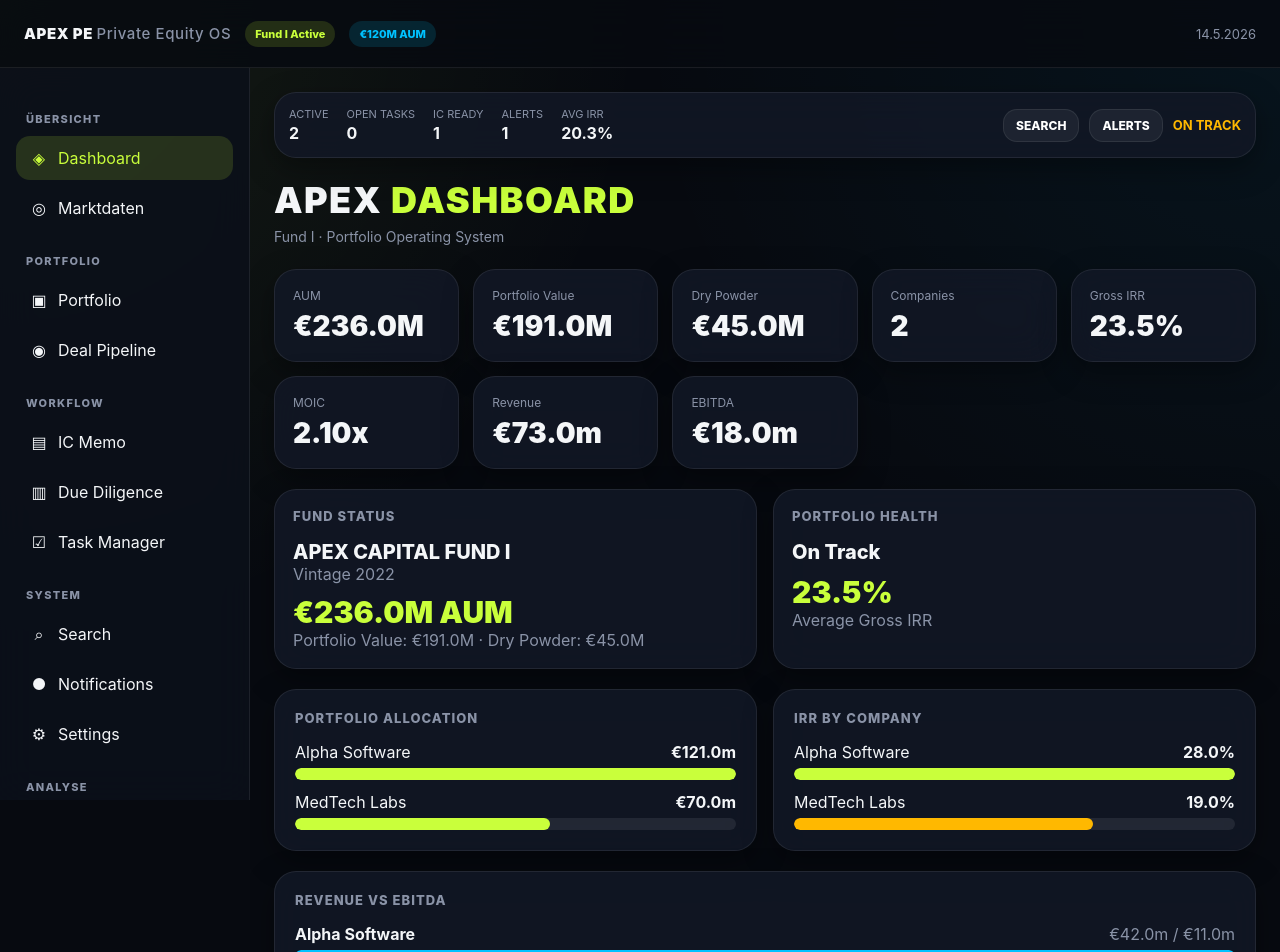
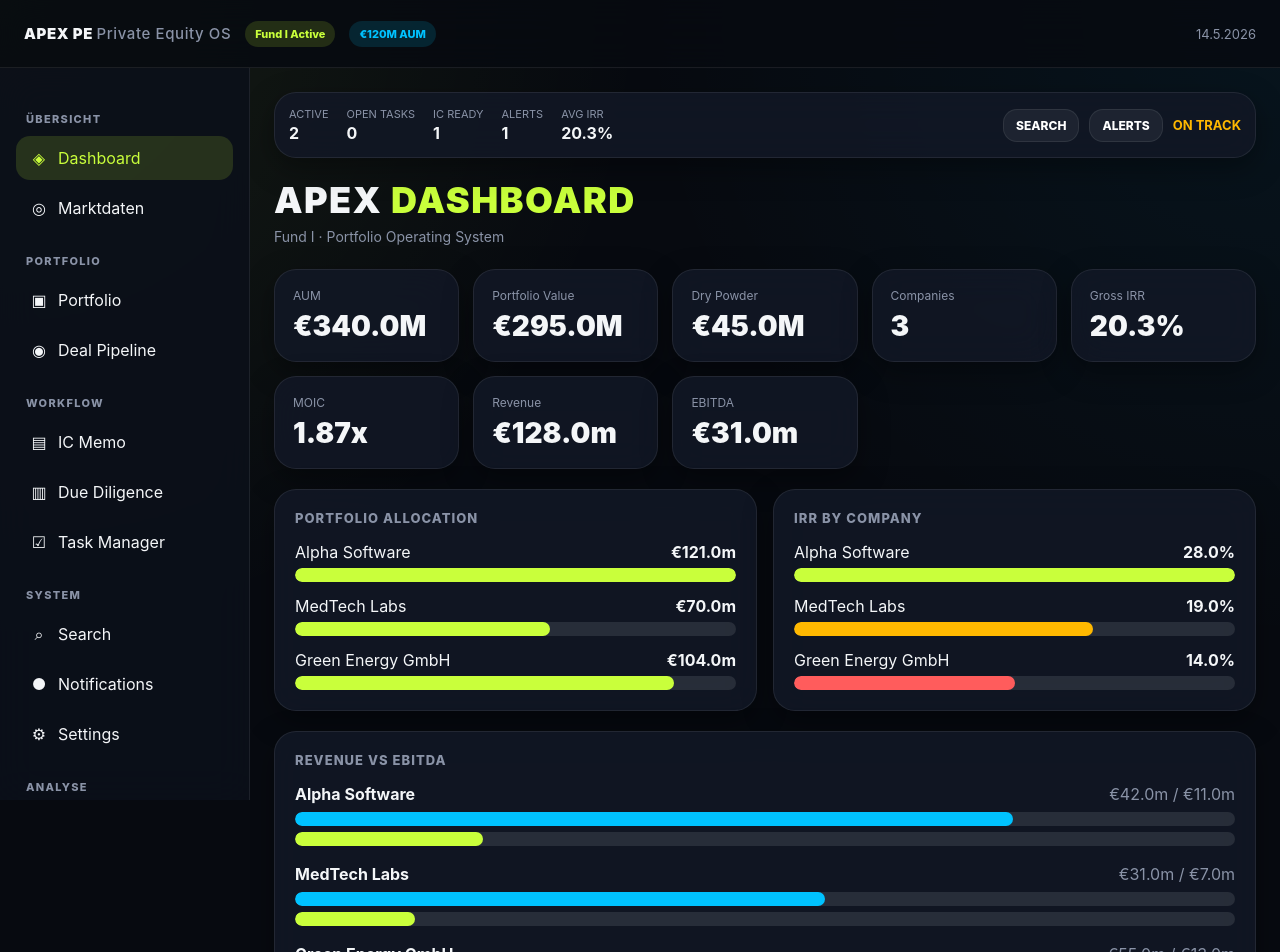
Before and after one commit to somatic3000-dev/apex-pe-app, a React (Vite) app: page / in a window 1280 px wide. Shown: the top 952 px of the page. Built offline with nearby package versions, Linux system fonts and the light colour scheme.

Commit message:
Dashboard.jsx aktualisieren

```diff
--- a/src/pages/Dashboard.jsx
+++ b/src/pages/Dashboard.jsx
@@ -1,23 +1,19 @@
 // src/pages/Dashboard.jsx
 
+import { initialPortfolio } from "../data/mockData";
+
 export default function Dashboard({ fund = {}, portfolio = [] }) {
-  const companies =
-    portfolio.length > 0
-      ? portfolio
-      : [];
+  const sourcePortfolio =
+    portfolio && portfolio.length > 0 ? portfolio : initialPortfolio;
 
-  const active = companies.filter(
-    (p) => (p.status || "").toLowerCase() === "active"
+  const companies = sourcePortfolio.filter(
+    (p) => (p.status || "").toLowerCase() !== "exit"
   );
-
-  const visibleCompanies = active.length > 0 ? active : companies;
 
   function companyValue(p) {
     const revenue = Number(p.revenue) || 0;
     const ebitda = Number(p.ebitda) || 0;
-    const multiple =
-      Number(p.currentMultiple) || Number(p.entryMultiple) || 0;
-
+    const multiple = Number(p.currentMultiple) || Number(p.entryMultiple) || 0;
     const value = ebitda * multiple;
 
     if (value > 0) return value;
@@ -32,44 +28,35 @@ export default function Dashboard({ fund = {}, portfolio = [] }) {
     return revenue > 0 ? (ebitda / revenue) * 100 : 0;
   }
 
-  const portfolioValue = visibleCompanies.reduce(
-    (sum, p) => sum + companyValue(p),
-    0
-  );
-
+  const portfolioValue = companies.reduce((sum, p) => sum + companyValue(p), 0);
   const dryPowder = Number(fund.dryPowder) || 0;
   const aum = portfolioValue + dryPowder;
 
-  const totalRevenue = visibleCompanies.reduce(
+  const totalRevenue = companies.reduce(
     (sum, p) => sum + (Number(p.revenue) || 0),
     0
   );
 
-  const totalEbitda = visibleCompanies.reduce(
+  const totalEbitda = companies.reduce(
     (sum, p) => sum + (Number(p.ebitda) || 0),
     0
   );
 
   const avgIrr =
-    visibleCompanies.length > 0
-      ? visibleCompanies.reduce((sum, p) => sum + (Number(p.irr) || 0), 0) /
-        visibleCompanies.length
+    companies.length > 0
+      ? companies.reduce((sum, p) => sum + (Number(p.irr) || 0), 0) /
+        companies.length
       : 0;
 
   const avgMoic =
-    visibleCompanies.length > 0
-      ? visibleCompanies.reduce((sum, p) => sum + (Number(p.moic) || 0), 0) /
-        visibleCompanies.length
+    companies.length > 0
+      ? companies.reduce((sum, p) => sum + (Number(p.moic) || 0), 0) /
+        companies.length
       : 0;
 
-  const maxValue =
-    Math.max(...visibleCompanies.map((p) => companyValue(p)), 1);
-
-  const maxIrr =
-    Math.max(...visibleCompanies.map((p) => Number(p.irr) || 0), 1);
-
-  const maxRevenue =
-    Math.max(...visibleCompanies.map((p) => Number(p.revenue) || 0), 1);
+  const maxValue = Math.max(...companies.map((p) => companyValue(p)), 1);
+  const maxIrr = Math.max(...companies.map((p) => Number(p.irr) || 0), 1);
+  const maxRevenue = Math.max(...companies.map((p) => Number(p.revenue) || 0), 1);
 
   return (
     <div className="fade-in">
@@ -86,7 +73,7 @@ export default function Dashboard({ fund = {}, portfolio = [] }) {
         <Metric label="AUM" value={`€${aum.toFixed(1)}M`} />
         <Metric label="Portfolio Value" value={`€${portfolioValue.toFixed(1)}M`} />
         <Metric label="Dry Powder" value={`€${dryPowder.toFixed(1)}M`} />
-        <Metric label="Companies" value={visibleCompanies.length} />
+        <Metric label="Companies" value={companies.length} />
         <Metric label="Gross IRR" value={`${avgIrr.toFixed(1)}%`} />
         <Metric label="MOIC" value={`${avgMoic.toFixed(2)}x`} />
         <Metric label="Revenue" value={`€${totalRevenue.toFixed(1)}m`} />
@@ -94,40 +81,13 @@ export default function Dashboard({ fund = {}, portfolio = [] }) {
       </div>
 
       <div className="market-grid" style={{ marginBottom: 20 }}>
-        <div className="market-card">
-          <div className="card-title">Fund Status</div>
-          <div className="market-card-name">
-            {fund.name || "APEX CAPITAL FUND I"}
-          </div>
-          <div className="muted">Vintage {fund.vintage || 2022}</div>
-          <div className="market-card-price" style={{ color: "var(--accent)" }}>
-            €{aum.toFixed(1)}M AUM
-          </div>
-          <div className="muted">
-            Portfolio Value: €{portfolioValue.toFixed(1)}M · Dry Powder: €
-            {dryPowder.toFixed(1)}M
-          </div>
-        </div>
-
-        <div className="market-card">
-          <div className="card-title">Portfolio Health</div>
-          <div className="market-card-name">
-            {avgIrr >= 25 ? "Top Quartile" : avgIrr >= 15 ? "On Track" : "Needs Attention"}
-          </div>
-          <div className="market-card-price" style={{ color: "var(--accent)" }}>
-            {avgIrr.toFixed(1)}%
-          </div>
-          <div className="muted">Average Gross IRR</div>
-        </div>
-      </div>
-
-      <div className="market-grid" style={{ marginBottom: 20 }}>
         <div className="card">
           <div className="card-title">Portfolio Allocation</div>
-          <div style={{ display: "grid", gap: 12 }}>
-            {visibleCompanies.map((p) => {
+
+          <div style={{ display: "grid", gap: 14 }}>
+            {companies.map((p) => {
               const value = companyValue(p);
-              const width = `${Math.max((value / maxValue) * 100, 6)}%`;
+              const width = `${Math.max((value / maxValue) * 100, 8)}%`;
 
               return (
                 <BarRow
@@ -144,10 +104,11 @@ export default function Dashboard({ fund = {}, portfolio = [] }) {
 
         <div className="card">
           <div className="card-title">IRR by Company</div>
-          <div style={{ display: "grid", gap: 12 }}>
-            {visibleCompanies.map((p) => {
+
+          <div style={{ display: "grid", gap: 14 }}>
+            {companies.map((p) => {
               const irr = Number(p.irr) || 0;
-              const width = `${Math.max((irr / maxIrr) * 100, 6)}%`;
+              const width = `${Math.max((irr / maxIrr) * 100, 8)}%`;
 
               return (
                 <BarRow
@@ -172,8 +133,8 @@ export default function Dashboard({ fund = {}, portfolio = [] }) {
       <div className="card" style={{ marginBottom: 20 }}>
         <div className="card-title">Revenue vs EBITDA</div>
 
-        <div style={{ display: "grid", gap: 16 }}>
-          {visibleCompanies.map((p) => {
+        <div style={{ display: "grid", gap: 18 }}>
+          {companies.map((p) => {
             const revenue = Number(p.revenue) || 0;
             const ebitda = Number(p.ebitda) || 0;
 
@@ -183,7 +144,8 @@ export default function Dashboard({ fund = {}, portfolio = [] }) {
                   style={{
                     display: "flex",
                     justifyContent: "space-between",
-                    marginBottom: 6,
+                    marginBottom: 8,
+                    gap: 12,
                   }}
                 >
                   <strong>{p.name}</strong>
@@ -194,11 +156,11 @@ export default function Dashboard({ fund = {}, portfolio = [] }) {
 
                 <div style={{ display: "grid", gap: 6 }}>
                   <SimpleBar
-                    width={`${Math.max((revenue / maxRevenue) * 100, 5)}%`}
+                    width={`${Math.max((revenue / maxRevenue) * 100, 8)}%`}
                     color="var(--blue)"
                   />
                   <SimpleBar
-                    width={`${Math.max((ebitda / maxRevenue) * 100, 5)}%`}
+                    width={`${Math.max((ebitda / maxRevenue) * 100, 8)}%`}
                     color="var(--accent)"
                   />
                 </div>
@@ -228,7 +190,7 @@ export default function Dashboard({ fund = {}, portfolio = [] }) {
             </thead>
 
             <tbody>
-              {visibleCompanies.map((p) => (
+              {companies.map((p) => (
                 <tr key={p.id}>
                   <td>{p.name}</td>
                   <td>{p.sector}</td>
@@ -282,9 +244,10 @@ function SimpleBar({ width, color }) {
   return (
     <div
       style={{
-        height: 12,
+        height: 14,
+        width: "100%",
         borderRadius: 999,
-        background: "rgba(255,255,255,0.08)",
+        background: "rgba(255,255,255,0.10)",
         overflow: "hidden",
       }}
     >
@@ -292,6 +255,7 @@ function SimpleBar({ width, color }) {
         style={{
           height: "100%",
           width,
+          minWidth: 24,
           borderRadius: 999,
           background: color,
         }}
```
